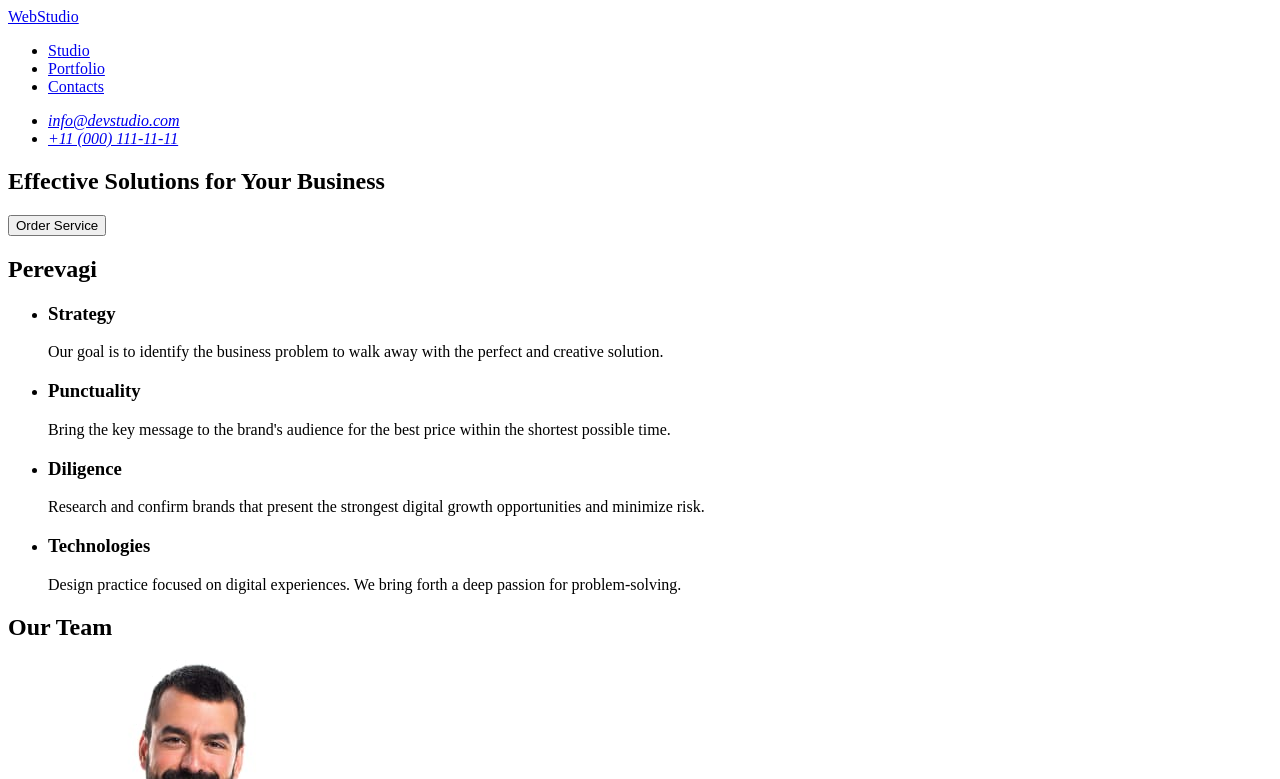
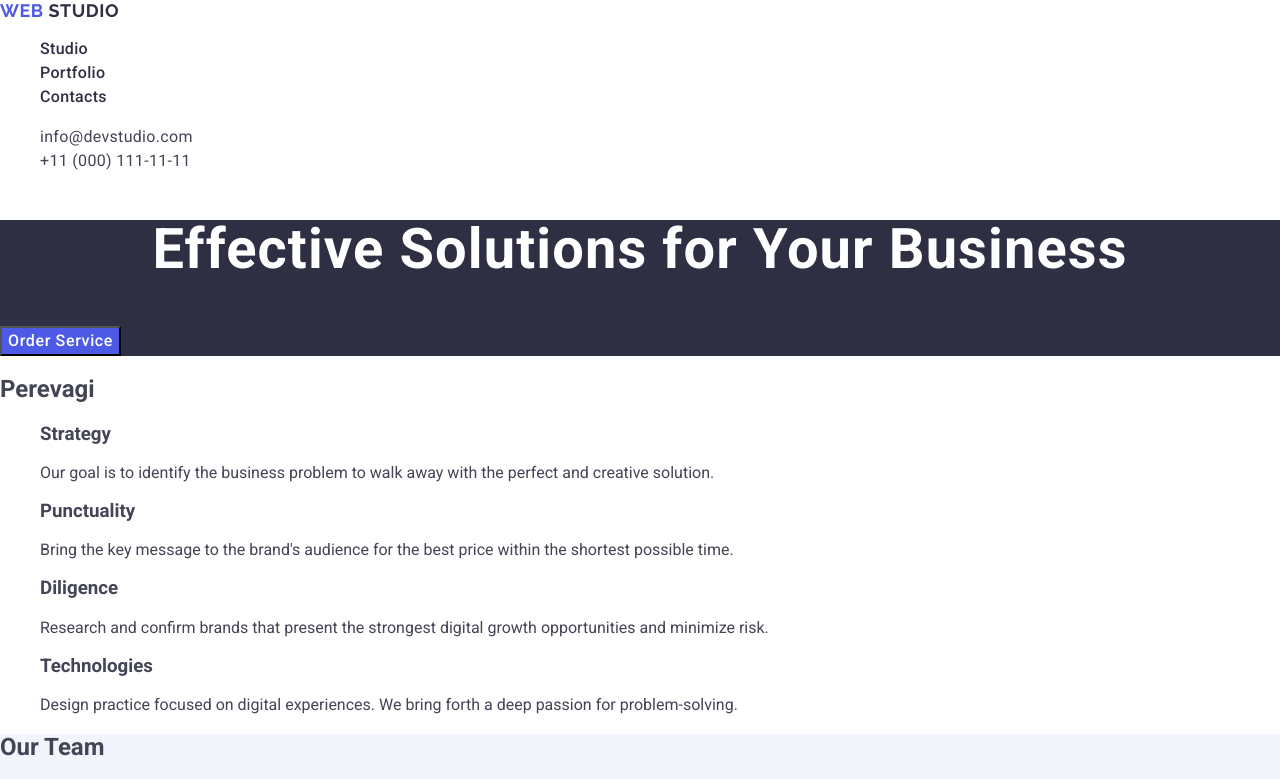
Before and after one commit to Night8Lord/goit-markup-hw-02, a plain HTML site: page index.html in a window 1280 px wide. Shown: the top 779 px of the page. Drawn offline with nearby package versions, Linux system fonts and the light colour scheme.

Commit message:
home-work2-1

```diff
--- /dev/null
+++ b/css/styles.css
@@ -0,0 +1,97 @@
+body {
+  font-family: 'Roboto', sans-serif;
+  color: #434455;
+  background-color: #fff;
+}
+
+ul,
+ol {
+  list-style-type: none;
+}
+
+a {
+  text-decoration: none;
+}
+.logo {
+  font-family: 'Raleway', sans-serif;
+  font-weight: 700;
+  font-size: 18px;
+  line-height: 1.17;
+  letter-spacing: 0.03em;
+  text-transform: uppercase;
+  color: #4d5ae5;
+}
+.header-logo .logo-span {
+  color: #2e2f42;
+}
+.header-logo {
+  margin-right: 76px;
+}
+.footer-logo .logo-span {
+  color: #f4f4fd;
+}
+.footer-logo {
+  margin-bottom: 16px;
+}
+.nav-link {
+  font-weight: 500;
+  font-size: 16px;
+  line-height: 1.5;
+  letter-spacing: 0.02em;
+  color: #2e2f42;
+}
+.nav-link:focus,
+.nav-link:hover,
+.contacts-link:hover,
+.contacts-link:focus {
+  color: #404bbf;
+}
+.contacts {
+  font-style: normal;
+}
+.contacts-link {
+  font-size: 16px;
+  line-height: 1.5;
+  letter-spacing: 0.02em;
+  color: #434455;
+}
+
+.page-footer {
+  background-color: #2e2f42;
+}
+.heding {
+  font-weight: 700;
+  font-size: 56px;
+  line-height: 1.07;
+  letter-spacing: 0.02em;
+  text-align: center;
+  color: #fff;
+}
+.section1 {
+  background-color: #2e2f42;
+}
+.main-button {
+  font-family: inherit;
+  font-weight: 500;
+  font-size: 16px;
+  line-height: 1.5;
+  letter-spacing: 0.04em;
+  color: #fff;
+  background-color: #4d5ae5;
+}
+.main-button:focus,
+.main-button:hover {
+  background-color: #404bbf;
+}
+.section2 {
+  background-color: #fff;
+}
+.section3 {
+  background-color: #f4f4fd;
+}
+.section3-ul-part {
+  background-color: #fff;
+}
+.section4 {
+  background-color: #fff;
+}
--- a/index.html
+++ b/index.html
@@ -4,31 +4,64 @@
     <meta charset="UTF-8" />
     <meta name="viewport" content="width=device-width, initial-scale=1.0" />
     <title>Document</title>
+
+    <link
+      rel="stylesheet"
+      href="https://cdnjs.cloudflare.com/ajax/libs/modern-normalize/2.0.0/modern-normalize.min.css"
+      integrity="sha512-4xo8blKMVCiXpTaLzQSLSw3KFOVPWhm/TRtuPVc4WG6kUgjH6J03IBuG7JZPkcWMxJ5huwaBpOpnwYElP/m6wg=="
+      crossorigin="anonymous"
+      referrerpolicy="no-referrer"
+    />
+
+    <link rel="preconnect" href="https://fonts.googleapis.com" />
+    <link rel="preconnect" href="https://fonts.gstatic.com" crossorigin />
+    <link
+      href="https://fonts.googleapis.com/css2?family=Raleway:wght@700&family=Roboto:wght@400;500;700&display=swap"
+      rel="stylesheet"
+    />
+
+    <link rel="stylesheet" href="css/styles.css" />
   </head>
   <body>
-    <header>
-      <nav>
-        <a href="./index.html">WebStudio</a>
-        <ul>
-          <li><a href="#studio">Studio</a></li>
-          <li><a href="#portfolio">Portfolio</a></li>
-          <li><a href="#contacts">Contacts</a></li>
+    <header class="page-header">
+      <nav class="nav-header">
+        <a class="logo header-logo" href="./index.html"
+          >Web <span class="logo-span">Studio</span></a
+        >
+        <ul class="list-nav">
+          <li class="nav-item">
+            <a class="nav-link" href="./index.html">Studio</a>
+          </li>
+          <li class="nav-item">
+            <a class="nav-link" href="">Portfolio</a>
+          </li>
+          <li class="nav-item">
+            <a class="nav-link" href="">Contacts</a>
+          </li>
         </ul>
       </nav>
-      <address>
-        <ul>
-          <li><a href="mailto:info@devstudio.com">info@devstudio.com</a></li>
-          <li><a href="tel:+110001111111">+11 (000) 111-11-11</a></li>
+      <address class="contacts">
+        <ul class="list-contacts">
+          <li class="contacts-item">
+            <a class="contacts-link" href="mailto:info@devstudio.com"
+              >info@devstudio.com</a
+            >
+          </li>
+          <li class="contacts-item">
+            <a class="contacts-link" href="tel:+110001111111"
+              >+11 (000) 111-11-11</a
+            >
+          </li>
         </ul>
       </address>
     </header>
-    <main>
-      <section>
-        <h1 id="contacts">Effective Solutions for Your Business</h1>
-        <button type="button">Order Service</button>
+    <main class="page-main">
+      <section class="section1">
+        <h1 class="heding">Effective Solutions for Your Business</h1>
+        <button class="main-button" type="button">Order Service</button>
       </section>
-      <section>
-        <h2 id="studio">Perevagi</h2>
+      <section class="section2">
+        <h2>Perevagi</h2>
         <ul>
           <li>
             <h3>Strategy</h3>
@@ -60,10 +93,10 @@
           </li>
         </ul>
       </section>
-      <section>
+      <section class="section3">
         <h2 id="portfolio">Our Team</h2>
         <ul>
-          <li>
+          <li class="section3-ul-part">
             <img
               src="./images/photo-1.jpg"
               alt="photo"
@@ -73,7 +106,7 @@
             <h3>Mark Guerrero</h3>
             <p>Product Designer</p>
           </li>
-          <li>
+          <li class="section3-ul-part">
             <img
               src="./images/photo-2.jpg"
               alt="photo"
@@ -83,7 +116,7 @@
             <h3>Tom Ford</h3>
             <p>Frontend Developer</p>
           </li>
-          <li>
+          <li class="section3-ul-part">
             <img
               src="./images/photo-3.jpg"
               alt="photo"
@@ -93,7 +126,7 @@
             <h3>Camila Garcia</h3>
             <p>Marketing</p>
           </li>
-          <li>
+          <li class="section3-ul-part">
             <img
               src="./images/photo-4.jpg"
               alt="photo"
@@ -105,9 +138,46 @@
           </li>
         </ul>
       </section>
+      <section class="section4">
+        <h2>Our Portfolio</h2>
+        <ul>
+          <li>
+            <img src="images/scren-1.jpg" alt="bank app" />
+            <h3>Banking App</h3>
+            <p>App</p>
+          </li>
+          <li>
+            <img src="images/scren-2.jpg" alt="cashless payment" />
+            <h3>Cashless Payment</h3>
+            <p>Marketing</p>
+          </li>
+          <li>
+            <img src="images/scren-3.jpg" alt="meditation app" />
+            <h3>Meditation App</h3>
+            <p>App</p>
+          </li>
+          <li>
+            <img src="images/scren-4.jpg" alt="texi service" />
+            <h3>Taxi Service</h3>
+            <p>Marketing</p>
+          </li>
+          <li>
+            <img src="images/scren-5.jpg" alt="wallper app" />
+            <h3>Screen Illustrations</h3>
+            <p>Design</p>
+          </li>
+          <li>
+            <img src="images/scrin-6.jpg" alt="photo girl" />
+            <h3>Online Courses</h3>
+            <p>Marketing</p>
+          </li>
+        </ul>
+      </section>
     </main>
-    <footer>
-      <a href="./index.html">WebStudio</a>
+    <footer class="page-footer">
+      <a class="logo footer-logo" href="./index.html"
+        >Web<span class="logo-span">Studio</span></a
+      >
       <p>
         Increase the flow of customers and sales for your business with digital
         marketing & growth solutions.
```
Also changed, not shown: images/scren-1.jpg (added), images/scren-2.jpg (added), images/scren-3.jpg (added), images/scren-4.jpg (added), images/scren-5.jpg (added), images/scrin-6.jpg (added).
